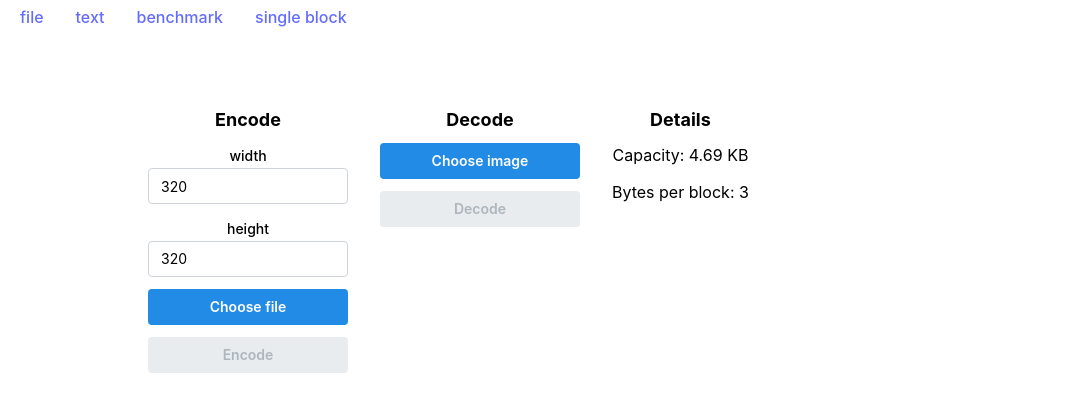
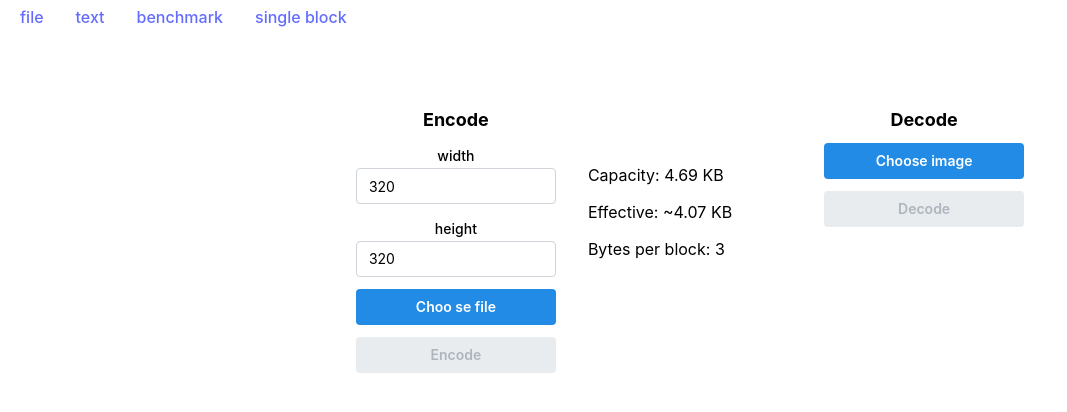
Before and after one commit to ivanlukomskiy/jpeg_pack, a React (Vite) app: page / in a window 1280 px wide. Shown: the top 412 px of the page, without its empty margins (0-1067 px from the left). Built offline with nearby package versions, Linux system fonts and the light colour scheme.

Commit message:
file encoding

```diff
--- a/src/components/mat_render/MatRender.tsx
+++ b/src/components/mat_render/MatRender.tsx
@@ -54,7 +54,7 @@ function displayImage(mat: any, canvas: HTMLCanvasElement) {
 }
 
 
-function downloadMatAsJpeg(mat, filename = 'image.jpg') {
+export function downloadMatAsJpeg(mat, filename = 'image.jpg') {
     const canvas = document.createElement('canvas');
     const ctx = canvas.getContext('2d');
     if (!ctx) return;
--- a/src/models/protocol.ts
+++ b/src/models/protocol.ts
@@ -5,7 +5,7 @@
 // 5. data length
 // 6. data symbols
 
-import { addErrorCorrection, decodeErrorCorrection } from "../processing/reed_solomon/adapter";
+import { addErrorCorrection, BlockSize, decodeErrorCorrection } from "../processing/reed_solomon/adapter";
 import { byteArrayToInt, intToByteArray, joinUint8Arrays } from "../processing/utils";
 
 const TYPE_FILE = 1;
@@ -24,12 +24,16 @@ export async function encodeFile(filename: string, data: Uint8Array) {
     if (filenameBytes.length > 255) throw new Error('filename too long')
     const filenameSize = new Uint8Array([filenameBytes.length]);
     const dataLength = intToByteArray(data.length)
-
     const payloadWithoutHash = joinUint8Arrays([type, filenameSize, filenameBytes, dataLength, data])
     const hash = await get8ByteHash(payloadWithoutHash);
     const payloadWithHash = joinUint8Arrays([hash, payloadWithoutHash]);
     const withRedundancy = addErrorCorrection(payloadWithHash);
     return withRedundancy;
+}
+
+export function getApproxEffectiveCapacityBytes(fullSizeBytes: number): number {
+    const afterErrorCorrection = BlockSize / 255. * fullSizeBytes;
+    return Math.floor(afterErrorCorrection - 8 - 1 - 20 - 4);
 }
 
 export async function decodeFile(raw: Uint8Array) {
--- a/src/pages/encode-file/encode_file.tsx
+++ b/src/pages/encode-file/encode_file.tsx
@@ -1,5 +1,5 @@
 import { Button, FileButton, FileInput, Flex, NumberInput, SegmentedControl, Textarea, Title, Typography } from "@mantine/core";
-import { MatRender } from "../../components/mat_render/MatRender";
+import { downloadMatAsJpeg, MatRender } from "../../components/mat_render/MatRender";
 import { DefaultEncodingConf } from "../../processing/config";
 import { BitsIteratorImpl, compareBits, randomUint8Arr } from "../../processing/bits_iter";
 import { EncoderImpl } from "../../processing/encoder";
@@ -8,7 +8,7 @@ import { useCallback, useMemo, useState } from "react";
 import { useOpenCV } from "../../hooks/opencv";
 import { sampleText } from "../../processing/sample_text";
 import { addErrorCorrection, decodeErrorCorrection } from "../../processing/reed_solomon/adapter";
-import { decodeFile, encodeFile } from "../../models/protocol";
+import { decodeFile, encodeFile, getApproxEffectiveCapacityBytes } from "../../models/protocol";
 
 export function fileToUint8Array(file: File): Promise<Uint8Array> {
     return new Promise((resolve, reject) => {
@@ -27,6 +27,23 @@ export function fileToUint8Array(file: File): Promise<Uint8Array> {
         reader.readAsArrayBuffer(file);
     });
 }
+function generateTimestampedId() {
+    // Get current date in YYYY-MM-DD format
+    const now = new Date();
+    const dateStr = now.toISOString().split('T')[0]; // "YYYY-MM-DD"
+
+    // Generate random 8-character alphanumeric string
+    const chars = 'ABCDEFGHIJKLMNOPQRSTUVWXYZabcdefghijklmnopqrstuvwxyz0123456789';
+    let randomStr = '';
+    for (let i = 0; i < 8; i++) {
+        randomStr += chars.charAt(Math.floor(Math.random() * chars.length));
+    }
+
+    return `${dateStr}-${randomStr}`;
+}
+
+// Usage
+const id = generateTimestampedId(); // "2024-01-15-aB3d9fG7"
 
 // rgb8: CV_8UC3 (RGB), range 0..255
 async function decodeJpeg(cv, jpegBytes: Uint8Array) {
@@ -95,7 +112,8 @@ function downloadFile(filename: string, data: Uint8Array) {
 }
 
 export function EncodeFile() {
-    const [file, setFile] = useState<File | null>(null);
+    const [encFile, setEncFile] = useState<File | null>(null);
+    const [decFile, setDecFile] = useState<File | null>(null);
     const [res, setRes] = useState<any>(null)
     const cvLib = useOpenCV();
     const [w, setW] = useState(320);
@@ -114,7 +132,7 @@ export function EncodeFile() {
     }, [])
 
     const encode = useCallback(async () => {
-        if (!file) return;
+        if (!encFile) return;
         const blocksSide = 8;
         let size = 0;
         DefaultEncodingConf.chromaConf.forEach(c => {
@@ -125,8 +143,8 @@ export function EncodeFile() {
         })
         size *= blocksSide * blocksSide;
 
-        const data = await fileToUint8Array(file);
-        const encoded = await encodeFile(file.name, data)
+        const data = await fileToUint8Array(encFile);
+        const encoded = await encodeFile(encFile.name, data)
 
         const iter = BitsIteratorImpl.fromBytes(encoded)
         const encoder = new EncoderImpl(cvLib.cv, w, h, iter, DefaultEncodingConf)
@@ -138,16 +156,17 @@ export function EncodeFile() {
         //   const decoder = new DecoderImpl(cvLib.cv, DefaultEncodingConf)
         //   const decoded = decoder.decode(rgb8Decoded);
           setRes(res);
-          console.log('encoded')
+        //   console.log('encoded')
+          downloadMatAsJpeg(res, generateTimestampedId() + ".jpeg");
 
         // console.log('median errors fraction', getMedian(rates))
-      }, [cvLib, res, inpText, w, h, file])
+      }, [cvLib, res, inpText, w, h, encFile])
 
 
 
     const decode = useCallback(async () => {
-        if (!file) return;
-        const data = await fileToUint8Array(file);
+        if (!decFile) return;
+        const data = await fileToUint8Array(decFile);
         const {rgb8Decoded} = await decodeJpeg(cvLib.cv, data);
 
         const decoder = new DecoderImpl(cvLib.cv, DefaultEncodingConf)
@@ -156,10 +175,10 @@ export function EncodeFile() {
         console.log(filename)
         downloadFile(filename, fileData)
           setRes(rgb8Decoded);
-          console.log('decoded')
+        //   console.log('decoded')
 
         // console.log('median errors fraction', getMedian(rates))
-      }, [cvLib, res, inpText, w, h, file])
+      }, [cvLib, res, inpText, w, h, decFile])
 
     const onSetW = useCallback((e) => {
         setW(e);
@@ -176,6 +195,10 @@ export function EncodeFile() {
         return w / 8 * h / 8 * bytesPerBlock;
     }, [w, h])
 
+    const approxEffectiveCapacityBytes = useMemo(() => {
+        return getApproxEffectiveCapacityBytes(capacityBytes);
+    }, [capacityBytes]);
+
     const usedBytes = useMemo(() => {
         const encoder = new TextEncoder();
         const data = encoder.encode(inpText);
@@ -183,25 +206,34 @@ export function EncodeFile() {
     }, [inpText])
 
       return (
-        <Flex direction={'row'} gap={'xl'}>
+        <Flex direction={'row'} gap={'xl'} justify={'center'}>
           {!res && <Flex direction={'column'} gap={'sm'} style={{alignItems: 'left', width: '200px'}}>
             <Title size={'lg'}>Encode</Title>
             <NumberInput label={'width'} hideControls min={8} max={1080} value={w} onChange={onSetW} />
             <NumberInput label={'height'} hideControls min={8} max={1080} value={h} onChange={onSetH} />
-            {file?.name}
-            <FileButton onChange={setFile} >
-            {(props) => <Button {...props}>Choose file</Button>}
+            {encFile?.name}
+            <FileButton onChange={setEncFile} >
+            {(props) => <Button {...props}>Choo se file</Button>}
             </FileButton>
-            <Button onClick={encode} disabled={!file}>
+            <Button onClick={encode} disabled={!encFile}>
               Encode
             </Button>
           </Flex>}
+          {!res && <Flex direction={'column'} gap={'sm'} style={{paddingTop: '55px', alignItems: 'flex-start', marginRight: '60px'}}>
+            {/* <Title size={'lg'}>Details</Title> */}
+            <Typography>Capacity: {(capacityBytes / 1024).toFixed(2)} KB</Typography>
+            <Typography>Effective: ~{(approxEffectiveCapacityBytes / 1024).toFixed(2)} KB</Typography>
+            {/* <Typography>Used: {(usedBytes / 1024).toFixed(2)} KB</Typography> */}
+            <Typography>Bytes per block: {bytesPerBlock}</Typography>
+          </Flex>}
+
           {!res && <Flex direction={'column'} gap={'sm'} style={{alignItems: 'left', width: '200px'}}>
             <Title size={'lg'}>Decode</Title>
-            <FileButton onChange={setFile} accept="image/png,image/jpeg">
+            {decFile?.name}
+            <FileButton onChange={setDecFile} accept="image/png,image/jpeg">
             {(props) => <Button {...props}>Choose image</Button>}
             </FileButton>
-            <Button onClick={decode} disabled={!file}>
+            <Button onClick={decode} disabled={!decFile}>
               Decode
             </Button>
           </Flex>}
@@ -210,12 +242,6 @@ export function EncodeFile() {
             <MatRender mat={res} />
           </Flex>}
 
-          <Flex direction={'column'} gap={'sm'}>
-            <Title size={'lg'}>Details</Title>
-            <Typography>Capacity: {(capacityBytes / 1024).toFixed(2)} KB</Typography>
-            {/* <Typography>Used: {(usedBytes / 1024).toFixed(2)} KB</Typography> */}
-            <Typography>Bytes per block: {bytesPerBlock}</Typography>
-          </Flex>
         </Flex>
       )
 }
```
